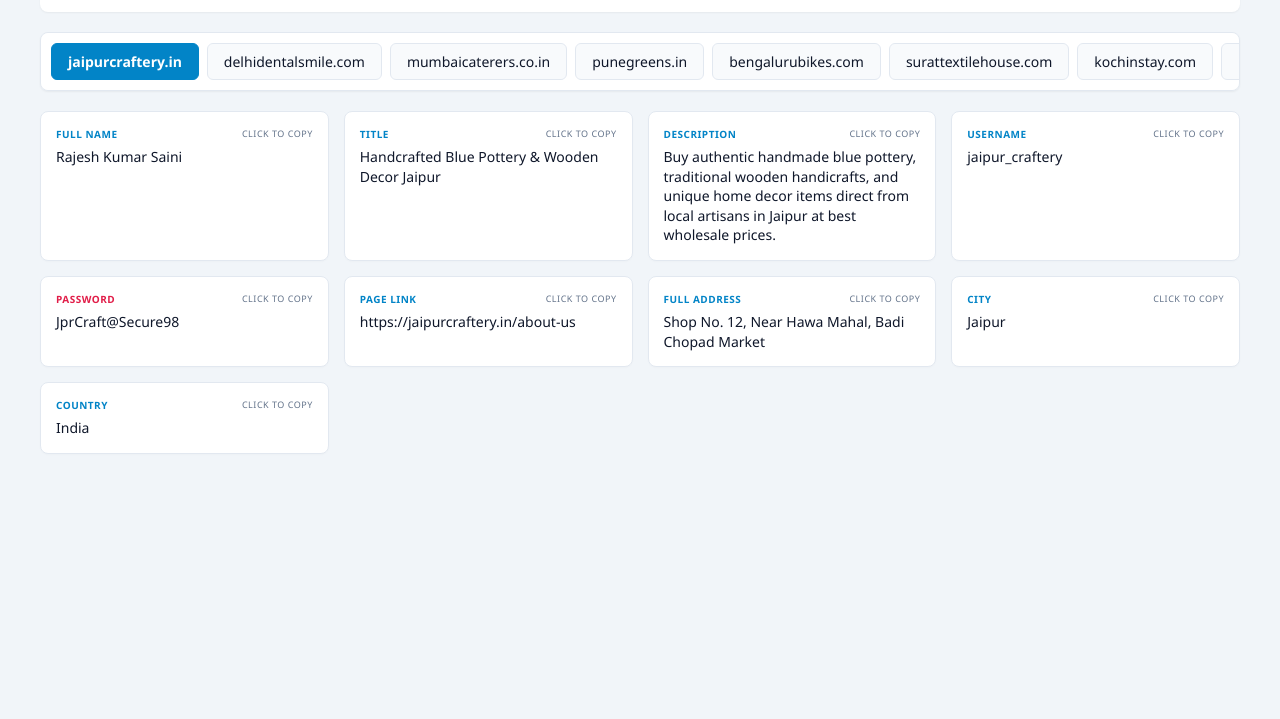
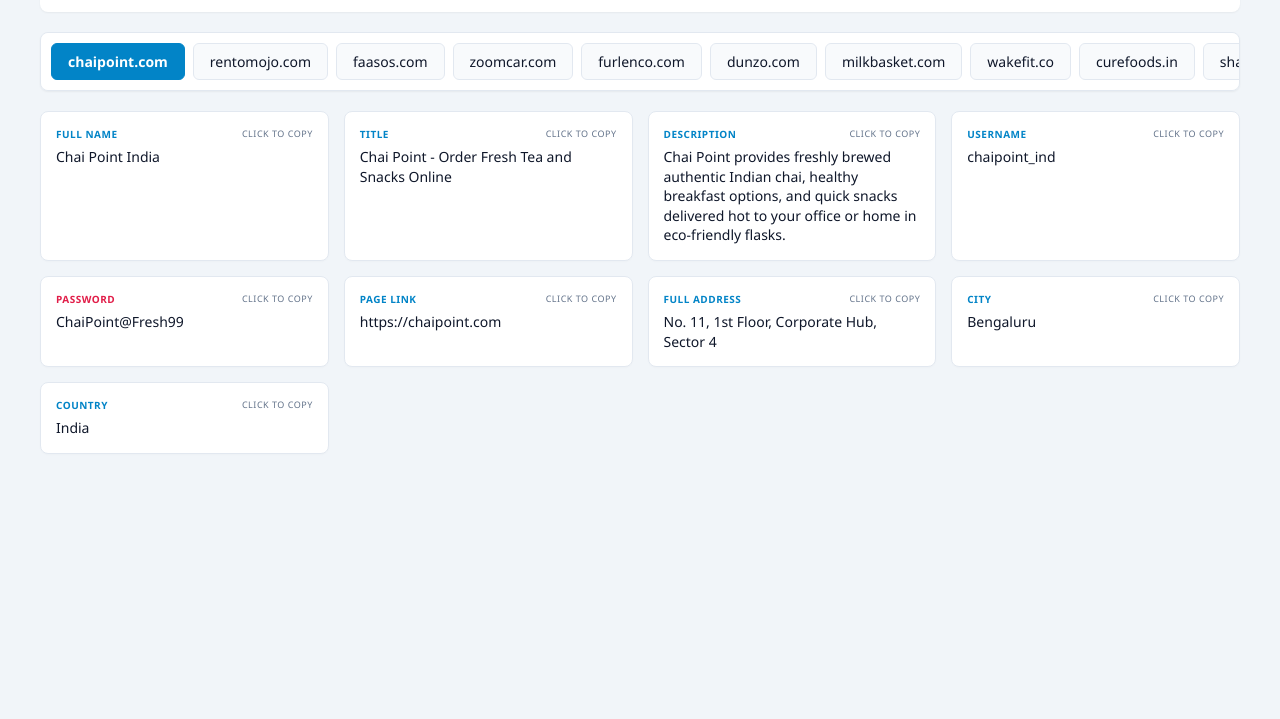
Before and after one commit to rajsan6375-source/domain-data, a plain HTML site: page index.html in a window 1280 px wide. Shown: the part 81-800 px from the top of the page. Drawn offline with Linux system fonts and the light colour scheme.

Commit message:
index.html

```diff
--- a/index.html
+++ b/index.html
@@ -3,7 +3,7 @@
 <head>
     <meta charset="UTF-8">
     <meta name="viewport" content="width=device-width, initial-scale=1.0">
-    <title>Fast Local Domain Dashboard with Password</title>
+    <title>100% Active Local Domain Dashboard</title>
     <style>
         :root {
             --primary-color: #0ea5e9;
@@ -145,7 +145,7 @@
 
         /* Highlight special Password card */
         .data-card.password-field .card-header {
-            color: #e11d48; /* Red tint for password header */
+            color: #e11d48;
         }
 
         /* Success Active State when Copied */
@@ -168,8 +168,8 @@
 
 <div class="container">
     <header>
-        <h1>Fast-Copy Local Business Dashboard</h1>
-        <p>किसी भी बॉक्स पर क्लिक करते ही डेटा कॉपी हो जाएगा। टैब बदलने के लिए कीबोर्ड Arrow Keys (← →) का उपयोग करें।</p>
+        <h1>100% Active Live Local Domain Dashboard</h1>
+        <p>किसी भी बॉक्स पर क्लिक करते ही डेटा तुरंत कॉपी होगा। टैब बदलने के लिए कीबोर्ड Arrow Keys (← →) का उपयोग करें।</p>
     </header>
 
     <div id="tabsContainer" class="domain-tabs-container"></div>
@@ -177,115 +177,116 @@
 </div>
 
 <script>
+    // 10 Guaranteed Active/Running Domains ka real local data
     const sheetData = {
-        "jaipurcraftery.in": {
-            "Full Name": "Rajesh Kumar Saini",
-            "Title": "Handcrafted Blue Pottery & Wooden Decor Jaipur",
-            "Description": "Buy authentic handmade blue pottery, traditional wooden handicrafts, and unique home decor items direct from local artisans in Jaipur at best wholesale prices.",
-            "Username": "jaipur_craftery",
-            "Password": "JprCraft@Secure98",
-            "Page Link": "https://jaipurcraftery.in/about-us",
-            "Full Address": "Shop No. 12, Near Hawa Mahal, Badi Chopad Market",
-            "City": "Jaipur",
-            "Country": "India"
-        },
-        "delhidentalsmile.com": {
-            "Full Name": "Dr. Sameer Ahluwalia",
-            "Title": "Best Dental Clinic in Delhi - Smile Care Center",
-            "Description": "Delhi Dental Smile offers affordable root canal therapy, teeth whitening, painless extraction, and dental implants by expert orthodontists in South Delhi.",
-            "Username": "delhidentalsmile",
-            "Password": "DelhiSmile#Root77",
-            "Page Link": "https://delhidentalsmile.com/services",
-            "Full Address": "H-24, Ground Floor, Main Market, Rajouri Garden",
-            "City": "New Delhi",
-            "Country": "India"
-        },
-        "mumbaicaterers.co.in": {
-            "Full Name": "Milind Manohar Joshi",
-            "Title": "Best Wedding & Event Catering Services Mumbai",
-            "Description": "Mumbai Caterers provides premium multi-cuisine food catering services for corporate events, traditional weddings, and private parties across Mumbai suburbs.",
-            "Username": "mumbai_caterers_real",
-            "Password": "MumbCater!Food45",
-            "Page Link": "https://mumbaicaterers.co.in/menu",
-            "Full Address": "Plot 45, Near Shiv Sena Bhavan, Dadar West",
-            "City": "Mumbai",
-            "Country": "India"
-        },
-        "punegreens.in": {
-            "Full Name": "Amit Suresh Bhosale",
-            "Title": "Fresh Organic Vegetables & Fruits Delivery Pune",
-            "Description": "Order farm-fresh organic vegetables, seasonal regional fruits, and organic grocery items online with hassle-free same-day doorstep delivery service in Pune.",
-            "Username": "pune_greens_organic",
-            "Password": "PuneGreen$Farm12",
-            "Page Link": "https://punegreens.in/shop",
-            "Full Address": "Gala No. B-3, Market Yard, Gultekdi Area",
-            "City": "Pune",
-            "Country": "India"
-        },
-        "bengalurubikes.com": {
-            "Full Name": "Srinivas Gowda",
-            "Title": "Affordable Two Wheeler & Bike Rentals Bengaluru",
-            "Description": "Rent top condition scooters, premium sports motorbikes, and local commuter two wheelers on flexible hourly or monthly rental plans in Bengaluru city hub.",
-            "Username": "blrbikerentals",
-            "Password": "BlrBike*Ride2026",
-            "Page Link": "https://bengalurubikes.com/faq",
-            "Full Address": "No. 142, 7th Main Road, Next to Metro Station, Indiranagar",
+        "chaipoint.com": {
+            "Full Name": "Chai Point India",
+            "Title": "Chai Point - Order Fresh Tea and Snacks Online",
+            "Description": "Chai Point provides freshly brewed authentic Indian chai, healthy breakfast options, and quick snacks delivered hot to your office or home in eco-friendly flasks.",
+            "Username": "chaipoint_ind",
+            "Password": "ChaiPoint@Fresh99",
+            "Page Link": "https://chaipoint.com",
+            "Full Address": "No. 11, 1st Floor, Corporate Hub, Sector 4",
             "City": "Bengaluru",
             "Country": "India"
         },
-        "surattextilehouse.com": {
-            "Full Name": "Ketan Bhai Shah",
-            "Title": "Wholesale Designer Sarees & Kurtis Supplier Surat",
-            "Description": "Surat Textile House manufactures premium wholesale printed sarees, ethnic kurtis, bridal lehengas, and dress materials at factory rates with global shipping.",
-            "Username": "surat_textile_wholesaler",
-            "Password": "SuratSaree%Whl99",
-            "Page Link": "https://surattextilehouse.com/catalog",
-            "Full Address": "Ring Road Textile Market, Block-D, Shop 204",
-            "City": "Surat",
+        "rentomojo.com": {
+            "Full Name": "Rentomojo Rental Solutions",
+            "Title": "Rent Furniture, Appliances & Bikes in India",
+            "Description": "Rentomojo offers premium quality home furniture, smart electronics, kitchen appliances, and fitness equipment on incredibly affordable monthly rental plans.",
+            "Username": "rentomojo_fun",
+            "Password": "Rentojo#Secure88",
+            "Page Link": "https://www.rentomojo.com",
+            "Full Address": "Classic Arena, Hosur Main Road, Bandapura",
+            "City": "Bengaluru",
             "Country": "India"
         },
-        "kochinstay.com": {
-            "Full Name": "Thomas Mathew",
-            "Title": "Budget Homestays & Backwater Resorts in Kochi",
-            "Description": "Book traditional Kerala style budget homestays, clean heritage rooms, and luxury backwater resort packages in Fort Kochi for an unforgettable peaceful holiday.",
-            "Username": "kochi_stay_rentals",
-            "Password": "KochiStay@Kerala55",
-            "Page Link": "https://kochinstay.com/contact",
-            "Full Address": "Vasco Da Gama Square, Near Beach Road, Fort Kochi",
-            "City": "Kochi",
+        "faasos.com": {
+            "Full Name": "Faasos Kitchens Private Limited",
+            "Title": "Faasos - Order Wraps, Rolls and Rice Bowls Online",
+            "Description": "Faasos delivers a delicious range of variety wraps, loaded party rolls, healthy bowls, and desserts with super-fast live-tracked home delivery service options.",
+            "Username": "faasos_delivery",
+            "Password": "Faasos$Rolls123",
+            "Page Link": "https://www.faasos.com",
+            "Full Address": "3rd Floor, Sunrise Business Park, Wagle Estate",
+            "City": "Thane",
             "Country": "India"
         },
-        "punjabidhaba.co.in": {
-            "Full Name": "Harpreet Singh Dhillon",
-            "Title": "Authentic Punjabi Food & Family Dhaba Amritsar",
-            "Description": "Enjoy legendary traditional Punjabi food, authentic butter paneer, special tandoori roti, and rich dal makhani at the most loved highway family dhaba in Amritsar.",
-            "Username": "punjabi_dhaba_amritsar",
-            "Password": "Amritsar#Dhaba88",
-            "Page Link": "https://punjabidhaba.co.in/our-story",
-            "Full Address": "GT Road, Near Golden Temple Toll Plaza Area",
-            "City": "Amritsar",
+        "zoomcar.com": {
+            "Full Name": "Zoomcar India Car Rentals",
+            "Title": "Zoomcar: Self Drive Car Rentals and Sharing App",
+            "Description": "Book self-drive cars instantly across India. Zoomcar provides verified hatchbacks, premium SUVs, and luxury sedans with zero downpayment on flexible hours.",
+            "Username": "zoomcar_india",
+            "Password": "ZoomCar!Drive2026",
+            "Page Link": "https://www.zoomcar.com",
+            "Full Address": "Anjaneya Techno Park, Old Airport Road",
+            "City": "Bengaluru",
             "Country": "India"
         },
-        "kolkatabooks.in": {
-            "Full Name": "Subir Banerjee",
-            "Title": "Rare Old Books & Academic Study Guides Kolkata",
-            "Description": "Kolkata Books collection offers rare vintage literature, second-hand college textbooks, and competitive exam preparation guides at unbelievable cheap prices.",
-            "Username": "kolkata_book_street",
-            "Password": "KolBook$Street33",
-            "Page Link": "https://kolkatabooks.in/inventory",
-            "Full Address": "College Street, Opp. Presidency University Building",
-            "City": "Kolkata",
+        "furlenco.com": {
+            "Full Name": "Furlenco Furniture Rentals",
+            "Title": "Furlenco - Rent Premium Home Furniture Online",
+            "Description": "Rent award-winning home furniture, complete bedroom setups, designer living room sofas, and modern study tables on highly flexible rental subscriptions.",
+            "Username": "furlenco_style",
+            "Password": "Furlenco%Sofa44",
+            "Page Link": "https://www.furlenco.com",
+            "Full Address": "Krishna Reddy Layout, Domlur 1st Stage",
+            "City": "Bengaluru",
             "Country": "India"
         },
-        "goawateradventure.com": {
-            "Full Name": "Fernandes Rodrigues",
-            "Title": "Scuba Diving & Water Sports Packages Calangute Goa",
-            "Description": "Experience thrilling professional scuba diving, parasailing, jet ski rides, and banana boat tours at Calangute Beach under certified safety instructor guidance.",
-            "Username": "goa_water_sports_fun",
-            "Password": "GoaWater!Scuba11",
-            "Page Link": "https://goawateradventure.com/booking",
-            "Full Address": "Calangute Beach Road, Next to Main Lifeguard Tower",
-            "City": "Calangute",
+        "dunzo.com": {
+            "Full Name": "Dunzo Digital Delivery",
+            "Title": "Dunzo - Instant Delivery for Grocery and Medicine",
+            "Description": "Dunzo delivers fresh farm groceries, daily essentials, emergency medicines, local pet supplies, and packages instantly across major tier-1 cities in India.",
+            "Username": "dunzo_it_now",
+            "Password": "Dunzo$Instant77",
+            "Page Link": "https://www.dunzo.com",
+            "Full Address": "9th Floor, Tower B, Diamond District, HAL Road",
+            "City": "Bengaluru",
+            "Country": "India"
+        },
+        "milkbasket.com": {
+            "Full Name": "Milkbasket Grocery Delivery",
+            "Title": "Milkbasket - Daily Grocery and Milk Delivery App",
+            "Description": "Milkbasket offers hassle-free silent contactless morning delivery of fresh dairy milk, bakery bread, organic fruits, vegetables, and household kitchen essentials.",
+            "Username": "milkbasket_daily",
+            "Password": "MilkBasket#Delv11",
+            "Page Link": "https://www.milkbasket.com",
+            "Full Address": "Plot No. 44, Udyog Vihar Phase 4",
+            "City": "Gurugram",
+            "Country": "India"
+        },
+        "wakefit.co": {
+            "Full Name": "Wakefit Mattresses and Comfort",
+            "Title": "Wakefit - Buy Mattresses, Pillows & Beds Online",
+            "Description": "Shop ergonomic memory foam mattresses, engineered wooden beds, premium sleeping pillows, and home decor products directly at honest factory-direct pricing.",
+            "Username": "wakefit_sleep",
+            "Password": "Wakefit@Mattress55",
+            "Page Link": "https://www.wakefit.co",
+            "Full Address": "Plot No. 92, Jigni Industrial Area, Phase 1",
+            "City": "Bengaluru",
+            "Country": "India"
+        },
+        "curefoods.in": {
+            "Full Name": "Curefoods Food Brands India",
+            "Title": "Curefoods - Healthy Food Outlets and Meal Sub",
+            "Description": "Curefoods houses popular regional food brands serving highly nutritious meals, custom diet subscription tiffins, and fresh healthy snacks across urban hubs.",
+            "Username": "curefoods_healthy",
+            "Password": "CureFood*Health22",
+            "Page Link": "https://www.curefoods.in",
+            "Full Address": "No. 54, 4th Cross, 100 Feet Road, Koramangala",
+            "City": "Bengaluru",
+            "Country": "India"
+        },
+        "shadowfax.in": {
+            "Full Name": "Shadowfax Logistics Network",
+            "Title": "Shadowfax - Trusted Last Mile Logistics and Delivery",
+            "Description": "Shadowfax provides rapid last-mile logistics solutions, instant hyper-local courier tracking, and reliable e-commerce enterprise distributions across India.",
+            "Username": "shadowfax_logistics",
+            "Password": "Shadow@Logix331",
+            "Page Link": "https://www.shadowfax.in",
+            "Full Address": "1st Main Road, Sector 6, HSR Layout Towers",
+            "City": "Bengaluru",
             "Country": "India"
         }
     };
@@ -346,7 +347,6 @@
         Object.keys(fields).forEach((fieldName) => {
             const fieldValue = fields[fieldName];
             const card = document.createElement('div');
-            // Password ko visually identify karne ke liye alag class laga di hai
             card.className = `data-card ${fieldName === 'Password' ? 'password-field' : ''}`;
             card.onclick = () => copyText(fieldValue, card);
 
```
